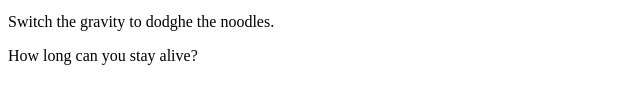
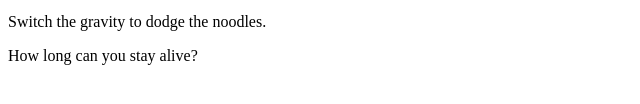
Before and after one commit to erdroc/erdroc.github.io, a plain HTML site: page games/w3_flappy_bird.html in a window 1280 px wide. Shown: the part 308-412 px from the top of the page, 0-640 px from the left. Drawn offline with Linux system fonts and the light colour scheme.

Commit message:
fix spelling

```diff
--- a/games/w3_flappy_bird.html
+++ b/games/w3_flappy_bird.html
@@ -132,7 +132,7 @@ function accelerate(n) {
 <br>
 <button onmousedown="accelerate(-0.05)" >Gravity UP</button>
 <button onmousedown="accelerate(0.05)" >Gravity DOWN</button>
-<p>Switch the gravity to dodghe the noodles.</p>
+<p>Switch the gravity to dodge the noodles.</p>
 <p>How long can you stay alive?</p>
 </body>
 </html>
```
